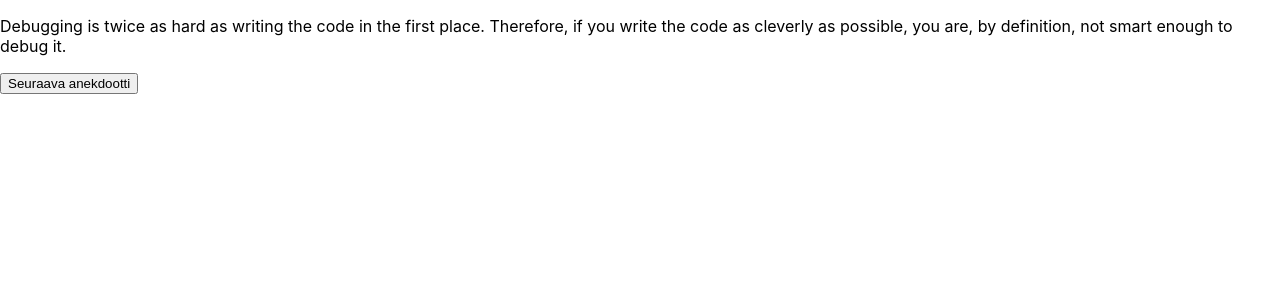
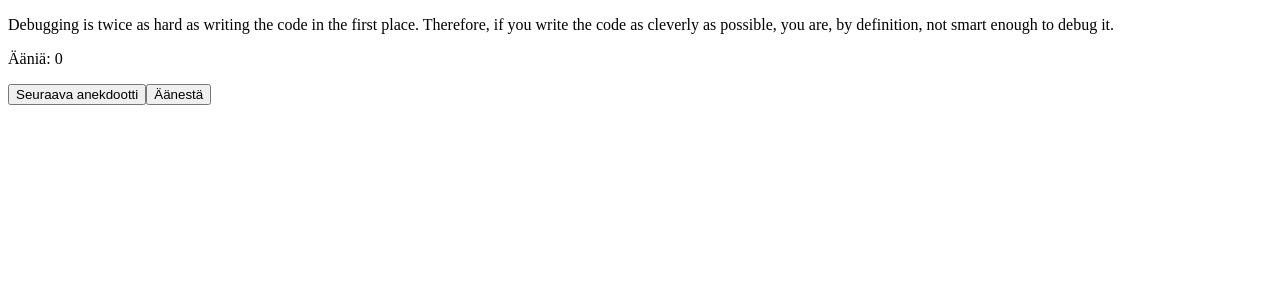
Before and after one commit to joonakor-uef/fs-open, a React (Create React App) app in the folder osa1/anekdootit/: page / in a window 1280 px wide. Shown: the top 300 px of the page. Built offline with nearby package versions, Linux system fonts and the light colour scheme.

Commit message:
1.13*: anekdootit step2

```diff
--- a/osa1/anekdootit/src/App.js
+++ b/osa1/anekdootit/src/App.js
@@ -12,13 +12,25 @@ const App = () => {
   ]
 
   const [selected, setSelected] = useState(Math.floor(Math.random() * anecdotes.length));
+  const [votes, setAllVotes] = useState(Array(anecdotes.length).fill(0));
+
+  const clickHandlerVote = () => {
+    const votesCopy = {...votes};
+    votesCopy[selected] += 1;
+    setAllVotes(votesCopy);
+    console.log(votesCopy);
+  }
 
   return (
     <>
       <p>
         {anecdotes[selected]}
       </p>
+      <p>
+        Ääniä: {votes[selected]}
+      </p>
       <button onClick={() => setSelected(Math.floor(Math.random() * anecdotes.length))}>Seuraava anekdootti</button>
+      <button onClick={() => clickHandlerVote()}>Äänestä</button>
     </>
   );
 }
--- a/osa1/anekdootit/src/index.js
+++ b/osa1/anekdootit/src/index.js
@@ -1,5 +1,4 @@
 import ReactDOM from 'react-dom';
-import './index.css';
 import App from './App';
 
 ReactDOM.render(
```
